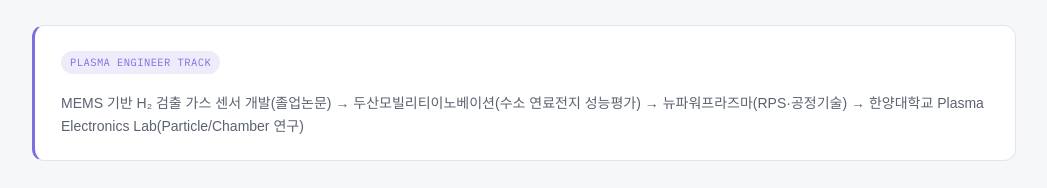
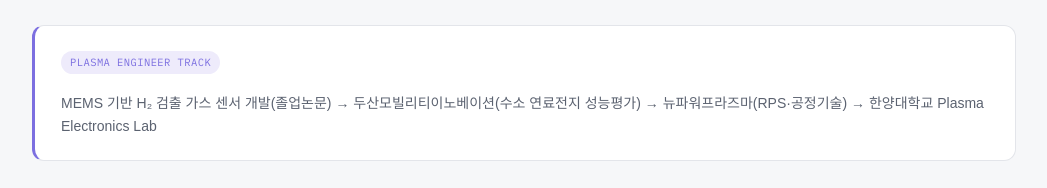
Before and after one commit to outlord22-cyber/Lee-Hyun-Joo-_-Resume, a plain HTML site: page index.html in a window 1280 px wide. Shown: the part 1325-1513 px from the top of the page, without its empty margins (116-1163 px from the left). Drawn offline with Linux system fonts and the light colour scheme; a web font is replaced by a local one.

Commit message:
Update index.html

```diff
--- a/index.html
+++ b/index.html
@@ -418,7 +418,7 @@
     </div>
     <div class="track-card reveal">
       <span class="fab-badge" style="background:var(--accent-soft); color:var(--accent);">PLASMA ENGINEER TRACK</span>
-      <p>MEMS 기반 H₂ 검출 가스 센서 개발(졸업논문) → 두산모빌리티이노베이션(수소 연료전지 성능평가) → 뉴파워프라즈마(RPS·공정기술) → 한양대학교 Plasma Electronics Lab(Particle/Chamber 연구)</p>
+      <p>MEMS 기반 H₂ 검출 가스 센서 개발(졸업논문) → 두산모빌리티이노베이션(수소 연료전지 성능평가) → 뉴파워프라즈마(RPS·공정기술) → 한양대학교 Plasma Electronics Lab</p>
     </div>
     <div class="fab-visual reveal">
       <div class="fab-svg">
```
